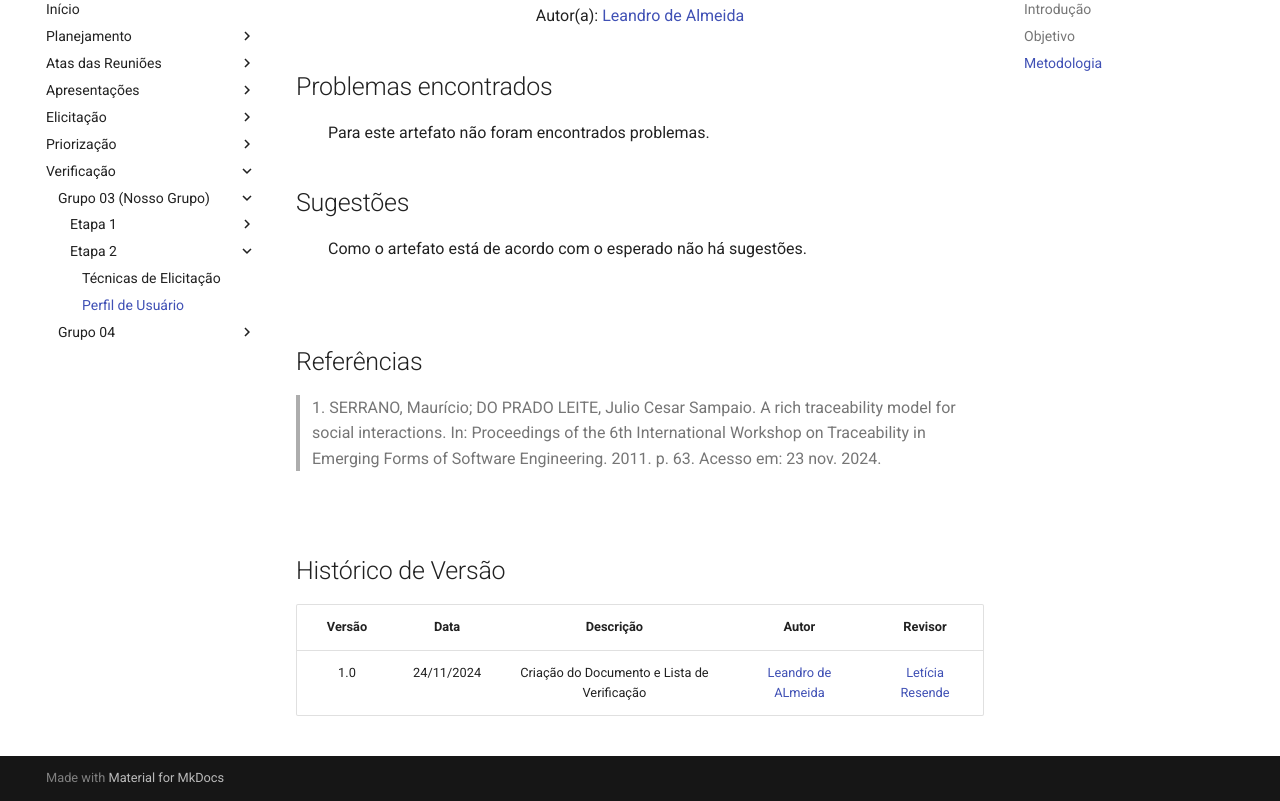
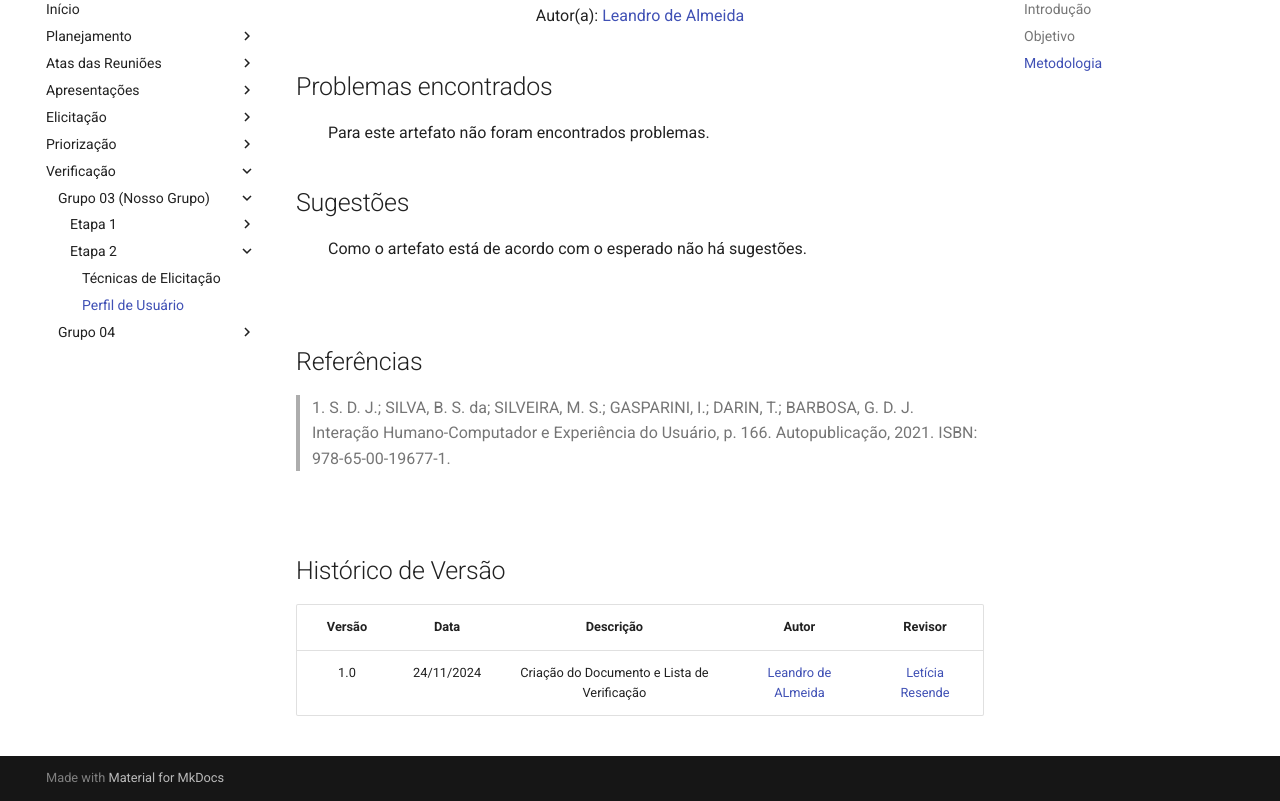
Before and after one commit to Requisitos-de-Software/2024.2-CAESB-Autoatendimento, an MkDocs documentation site: the page built from docs/planejamento/verificacao/perfil_de_usuario.md, in a window 1280 px wide and 900 px high, scrolled down 1920 px, cut to the strip 99-900 px from the top of the window. Built offline with MkDocs 1.6.1 and Material for MkDocs 9.7.7, drawn with Linux system fonts in a browser that asks for light colours; comment, search, counter and statistics services are not loaded.

Commit message:
add imagem verificacao perfil

```diff
--- a/docs/planejamento/verificacao/perfil_de_usuario.md
+++ b/docs/planejamento/verificacao/perfil_de_usuario.md
@@ -48,8 +48,8 @@
 </center>
 
 ## Problemas encontrados
+
 <p align="justify">&emsp;&emsp;Para este artefato não foram encontrados problemas.</p>
-
 
 ## Sugestões
 <p align="justify">&emsp;&emsp;Como o artefato está de acordo com o esperado não há sugestões.</p>
@@ -58,7 +58,9 @@
 
 ## Referências
 
-> <p id="1">1. SERRANO, Maurício; DO PRADO LEITE, Julio Cesar Sampaio. A rich traceability model for social interactions. In: Proceedings of the 6th International Workshop on Traceability in Emerging Forms of Software Engineering. 2011. p. 63. Acesso em: 23 nov. 2024.
+> <p id="1">1. S. D. J.; SILVA, B. S. da; SILVEIRA, M. S.; GASPARINI, I.; DARIN, T.; BARBOSA, G. D. J. Interação Humano-Computador e Experiência do Usuário, p. 166. Autopublicação, 2021. ISBN: 978-65-00-19677-1.
+
+
 </p>
 
 <br>
```
Also changed, not shown: docs/assets/referencia_veri_perfil_usuario.png (added).
